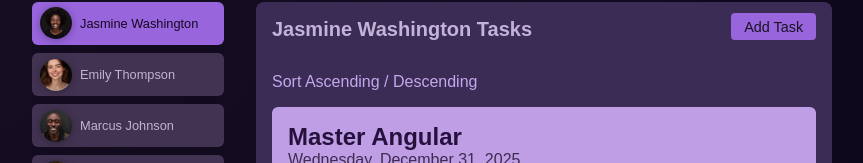
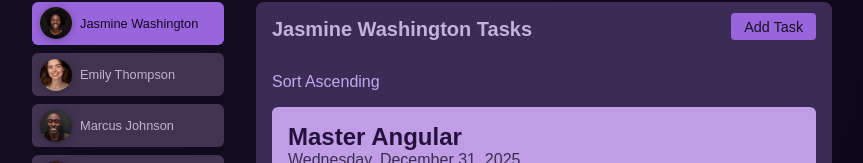
Before and after one commit to emre1n/angular-12-starting-project, an Angular app: page /users/u1/tasks in a window 1280 px wide. Shown: the part 260-423 px from the top of the page, without its empty margins (208-1071 px from the left). Built offline with nearby package versions, Linux system fonts and the light colour scheme.

Commit message:
extract query params via Inputs

```diff
--- a/src/app/tasks/tasks.component.html
+++ b/src/app/tasks/tasks.component.html
@@ -1,6 +1,9 @@
 <p>
-  <a routerLink="./" [queryParams]="{ order: 'asc' }">
-    Sort Ascending / Descending</a
+  <a
+    routerLink="./"
+    [queryParams]="{ order: order() === 'asc' ? 'desc' : 'asc' }"
+  >
+    Sort {{ order() === "asc" ? "Descending" : "Ascending" }}</a
   >
 </p>
 
--- a/src/app/tasks/tasks.component.ts
+++ b/src/app/tasks/tasks.component.ts
@@ -13,6 +13,8 @@ import { TaskComponent } from './task/task.component';
 })
 export class TasksComponent {
   userId = input.required<string>();
+  order = input<'asc' | 'desc'>();
+
   private tasksService = inject(TasksService);
   userTasks = computed(() =>
     this.tasksService.allTasks().filter((task) => task.userId === this.userId())
```
